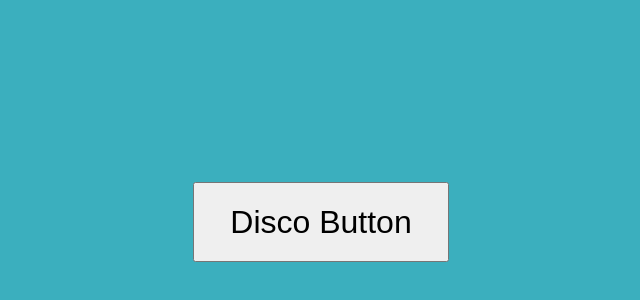
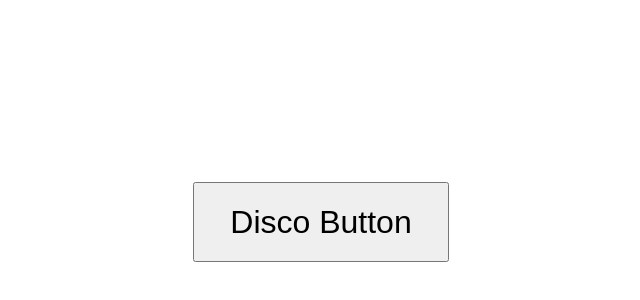
Before and after one commit to lukas-kaiser/-FE19-JavaScript-Day4-LukasKaiser-Veronica, a plain HTML site: page Intermediate-ex2/index.html in a window 1280 px wide. Shown: the part 178-478 px from the top of the page, without its empty margins (319-959 px from the left). Drawn offline with Linux system fonts and the light colour scheme.

Commit message:
remove fallback background color

```diff
--- a/Intermediate-ex2/style.css
+++ b/Intermediate-ex2/style.css
@@ -7,7 +7,6 @@ html, body{
     height: 100%;
 }
 #background{
-    background-color: rgb(59, 175, 190);
     height: 100%;
     display: flex;
     align-items: center;
```
